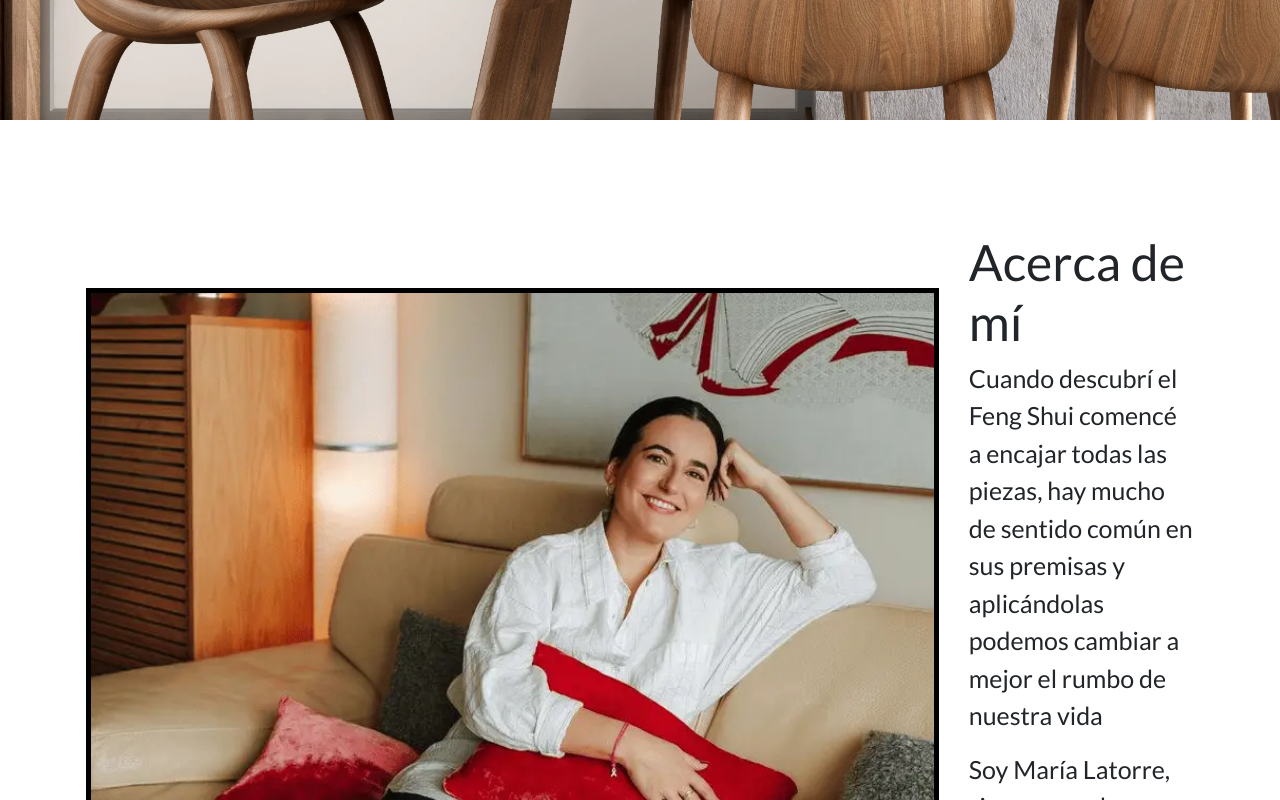
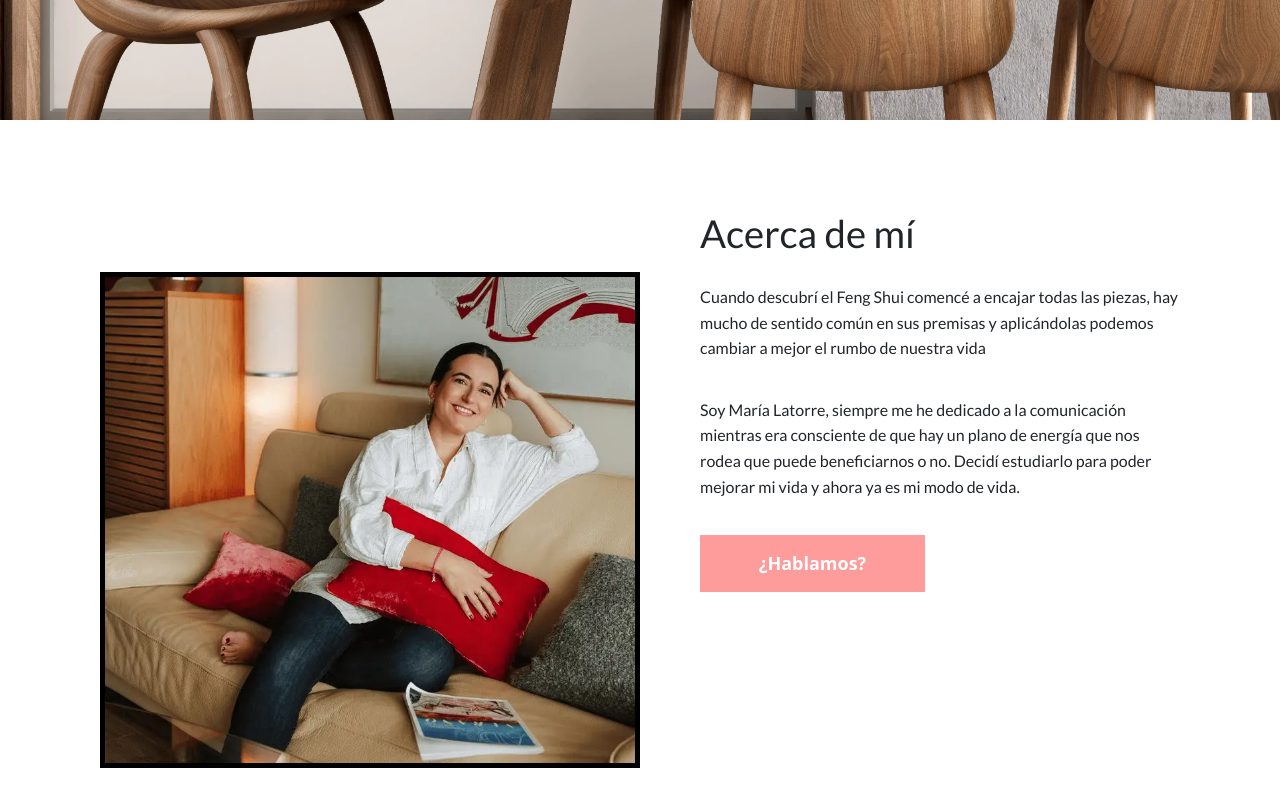
Before and after one commit to Javitocatral/FenShui-Maria, a React (Vite) app: page / in a window 1280 px wide. Shown: the part 680-1480 px from the top of the page. Built offline with nearby package versions, Linux system fonts and the light colour scheme.

Commit message:
mejoras en about

```diff
--- a/src/App.css
+++ b/src/App.css
@@ -177,24 +177,34 @@ th {
   display: flex;
   justify-content: center;
   align-items: center;
-  padding: 0 200px;
-  gap: 30px;
+  padding: 40px 100px;
+  gap: 60px;
 }
-.about img {
-  border: 5px solid black;
-  height: 70%;
-}
+
 .content-about {
   display: flex;
   flex-direction: column;
-  height: 80%;
-  width: 60%;
+  gap: 20px;
+  width: 50%;
+  align-self: flex-start;
+  margin-top: 50px;
 }
+
+.about img {
+  border: 5px solid black;
+  width: 50%;
+  max-width: 700px;
+  height: auto;
+  object-fit: cover;
+}
+
 .content-about h2 {
-  font-size: 50px;
+  font-size: clamp(30px, 3vw, 50px);
 }
+
 .content-about p {
-  font-size: 25px;
+  font-size: clamp(16px, 1.2vw, 22px);
+  line-height: 1.6;
 }
 .estudios {
   height: 100vh;
```
